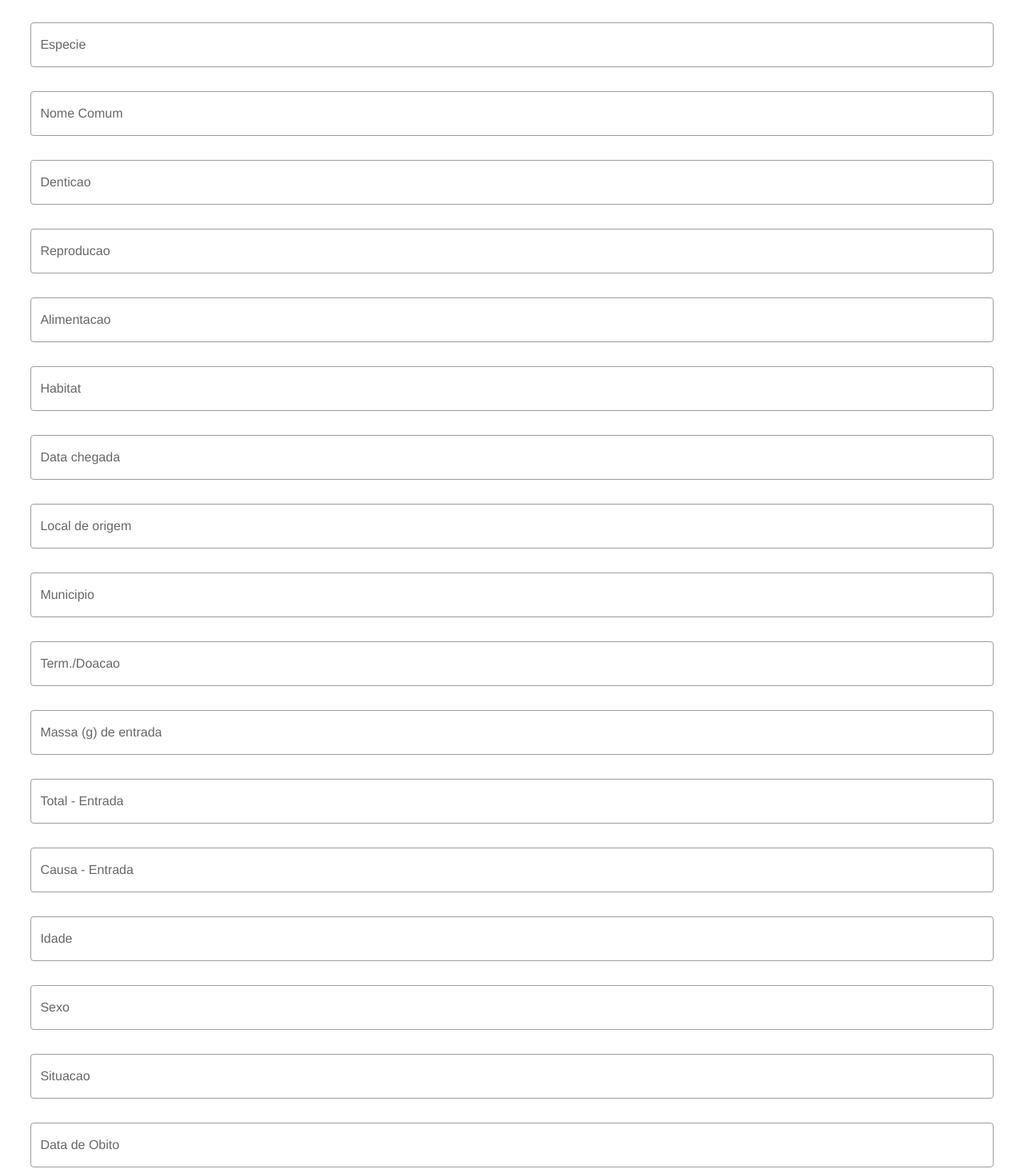
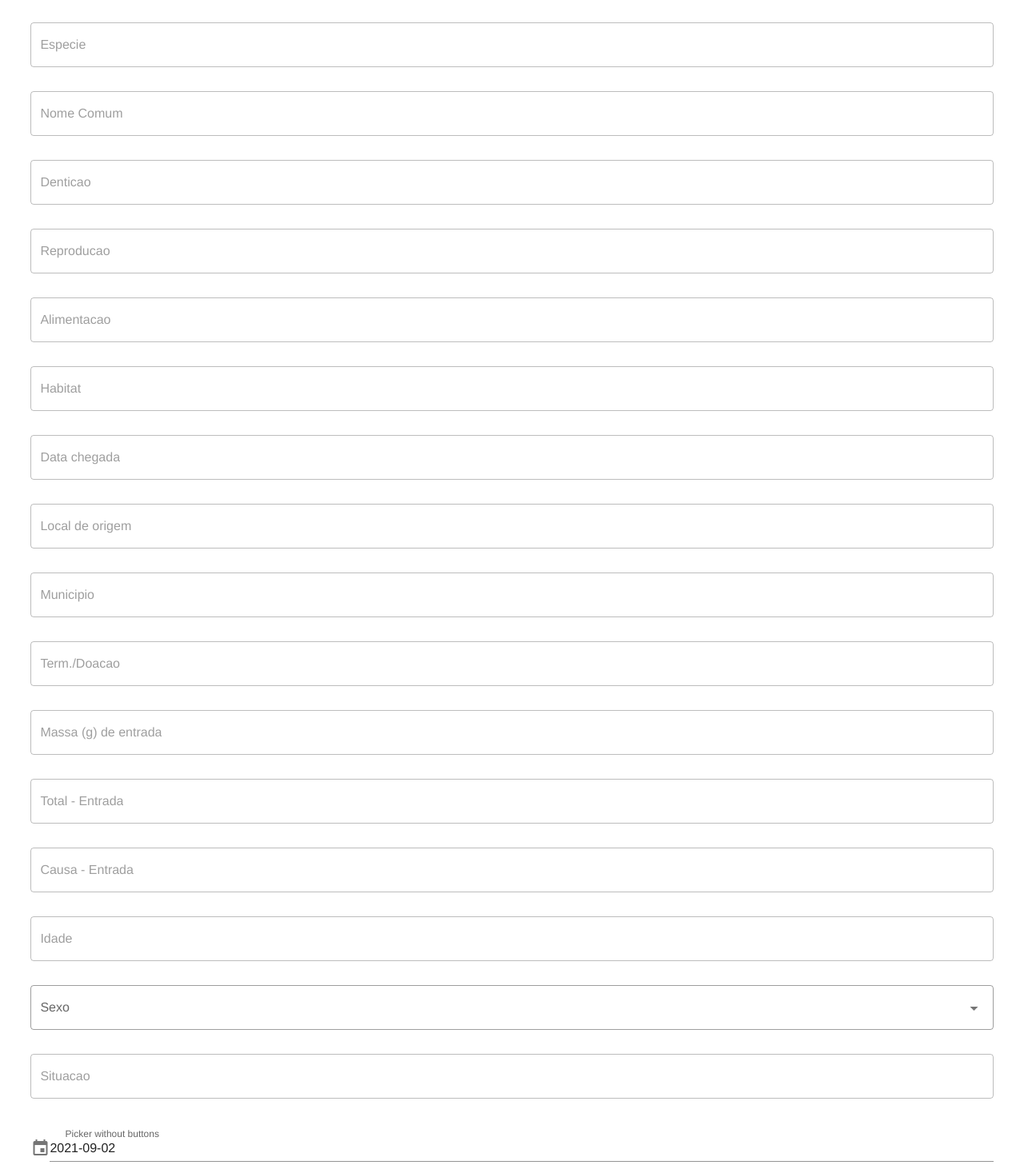
Before and after one commit to qrsnake/qr-snake-front, a Vue app: page /search in a window 1280 px wide. Shown: the part 323-1785 px from the top of the page at 80% size. Built offline with nearby package versions, Linux system fonts and the light colour scheme.

Commit message:
Tentativa dropdown e data
Trcado componentes de Data de Obito para Date Picker, e Sexo como Select, de acordo com o Vuetify. Subjanelas de cada um nao aparecem.

```diff
--- a/src/views/ProcuraAnimal.vue
+++ b/src/views/ProcuraAnimal.vue
@@ -5,7 +5,6 @@
         class="ma-2"
         outlined
         color="indigo"
-        @click="increment"
       >
         Listar Alunos
       </v-btn>
@@ -13,7 +12,6 @@
         class="ma-2"
         outlined
         color="indigo"
-        @click="increment"
       >
         Listar Especies
       </v-btn>
@@ -53,109 +51,154 @@
         label="Numero do Chip"
         outlined
         align="center"
+        disabled
       ></v-text-field>
 
       <v-text-field
         label="Especie"
         outlined
         align="center"
+        disabled
       ></v-text-field>
 
       <v-text-field
         label="Nome Comum"
         outlined
         align="center"
+        disabled
       ></v-text-field>
 
       <v-text-field
         label="Denticao"
         outlined
         align="center"
+        disabled
       ></v-text-field>
 
       <v-text-field
         label="Reproducao"
         outlined
         align="center"
+        disabled
       ></v-text-field>
 
       <v-text-field
         label="Alimentacao"
         outlined
         align="center"
+        disabled
       ></v-text-field>
 
       <v-text-field
         label="Habitat"
         outlined
         align="center"
+        disabled
       ></v-text-field>
 
       <v-text-field
         label="Data chegada"
         outlined
         align="center"
+        disabled
       ></v-text-field>
 
       <v-text-field
         label="Local de origem"
         outlined
         align="center"
+        disabled
       ></v-text-field>
 
       <v-text-field
         label="Municipio"
         outlined
         align="center"
+        disabled
       ></v-text-field>
 
       <v-text-field
         label="Term./Doacao"
         outlined
         align="center"
+        disabled
       ></v-text-field>
 
       <v-text-field
         label="Massa (g) de entrada"
         outlined
         align="center"
+        disabled
       ></v-text-field>
 
       <v-text-field
         label="Total - Entrada"
         outlined
         align="center"
+        disabled
       ></v-text-field>
 
       <v-text-field
         label="Causa - Entrada"
         outlined
         align="center"
+        disabled
       ></v-text-field>
 
       <v-text-field
         label="Idade"
         outlined
         align="center"
+        disabled
       ></v-text-field>
 
-      <v-text-field
+      <v-select
+        :items="sexos"
         label="Sexo"
         outlined
         align="center"
-      ></v-text-field>
+      ></v-select>
 
       <v-text-field
         label="Situacao"
         outlined
         align="center"
+        disabled
       ></v-text-field>
 
+      <!--
       <v-text-field
         label="Data de Obito"
         outlined
         align="center"
+        disabled
       ></v-text-field>
+      -->
+
+      <v-menu
+        v-model="menu2"
+        :close-on-content-click="false"
+        :nudge-right="40"
+        transition="scale-transition"
+        offset-y
+        min-width="auto"
+      >
+        <template v-slot:activator="{ on, attrs }">
+          <v-text-field
+            v-model="date"
+            label="Picker without buttons"
+            prepend-icon="mdi-calendar"
+            readonly
+            v-bind="attrs"
+            v-on="on"
+          ></v-text-field>
+        </template>
+        <v-date-picker
+          v-model="date"
+          @input="menu2 = false"
+        ></v-date-picker>
+      </v-menu>
+
     </div>
   </div>
 </template>
@@ -165,20 +208,13 @@
 export default {
   name: 'Home',
   data: () => ({
-    test: 'batata&potato',
+    sexos: ['Macho', 'Femea', 'Nao identificado'],
+    date: (new Date(Date.now() - (new Date()).getTimezoneOffset() * 60000)).toISOString().substr(0, 10),
+    menu: false,
+    modal: false,
+    menu2: false,
     status: true,
-    count: 0,
   }),
-  computed: {
-    counter() {
-      return `o valor é ${this.count}`;
-    },
-  },
-  methods: {
-    increment() {
-      this.count += 1;
-    }
-  },
 }
 </script>
 
```
